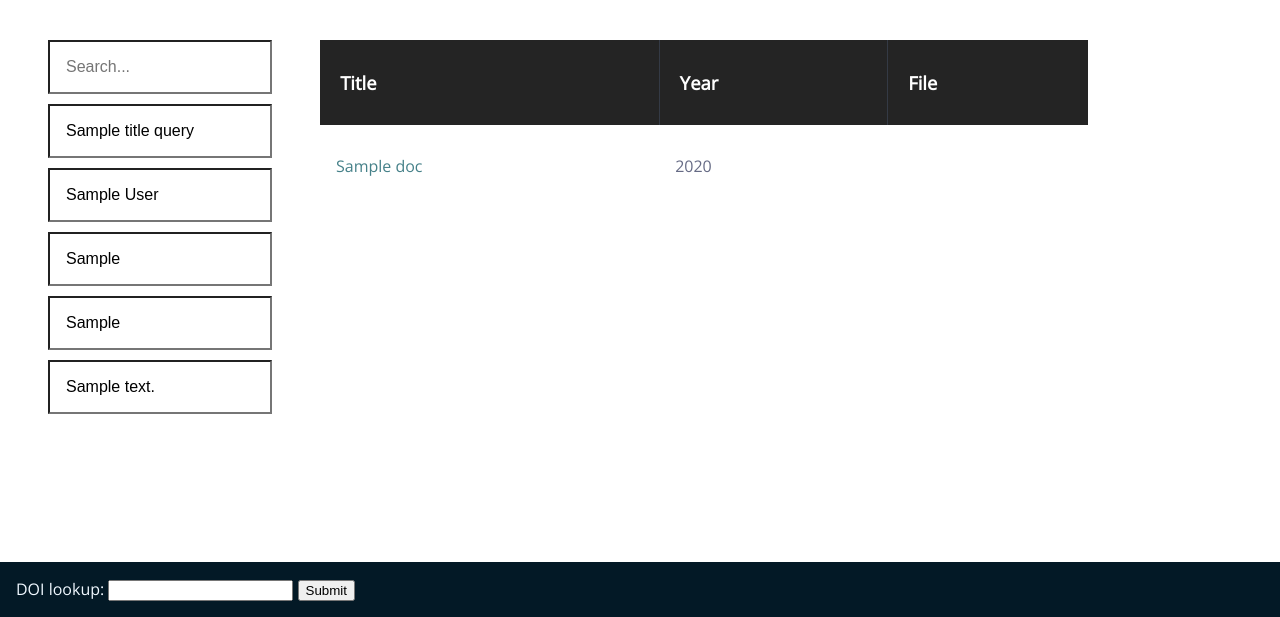
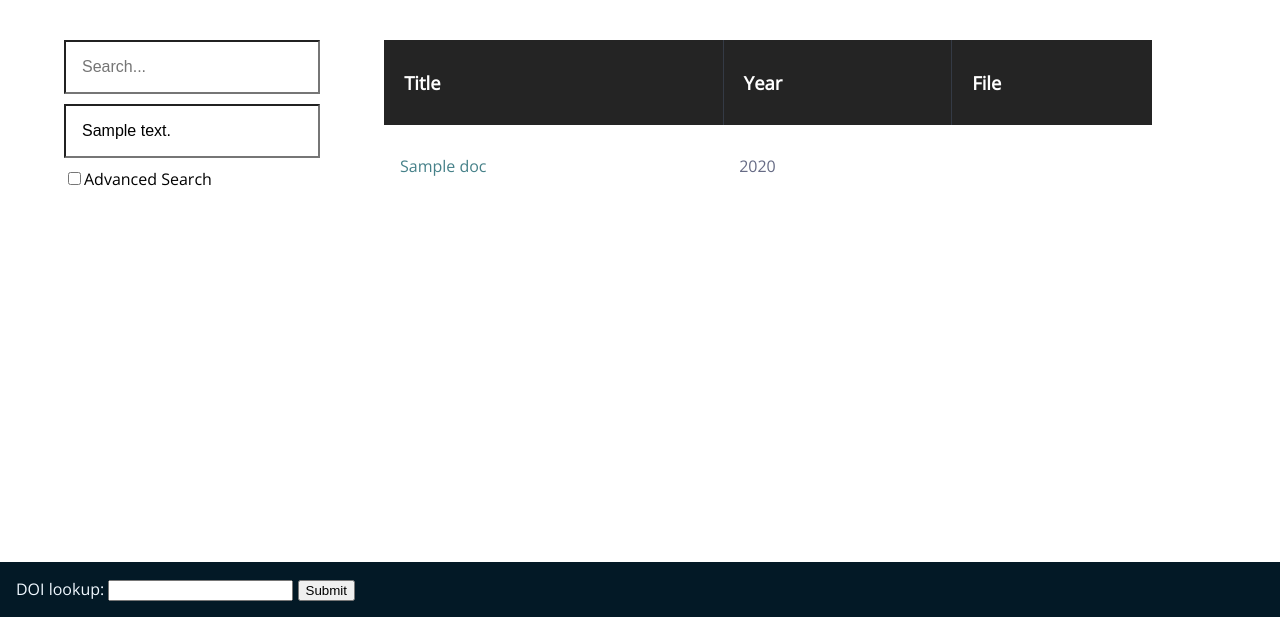
Before and after one commit to SageRalph/search-mendeley, a Flask app: template templates/library.html in a window 1280 px wide. Shown: the part 183-800 px from the top of the page. Run offline with Flask 2, Linux system fonts and the light colour scheme; the template is opened without the code that fills it: most values are stand-ins (such as "Sample title", 1, 10 or a date in 2020); parts of the project's set-up code (start-up, migrations or seed data) failed here and were passed over.

Commit message:
Advanced Search Toggle

```diff
--- a/app.py
+++ b/app.py
@@ -51,15 +51,14 @@ def list_documents():
     sourceQuery = request.args.get('sourceQuery') or ''
     abstractQuery = request.args.get('abstractQuery') or ''
     noteQuery = request.args.get('noteQuery') or ''
+    advancedSearch = request.args.get('advancedSearch')
 
     mendeley_session = get_session_from_cookies()
 
     docs = []
 
-    advanced = titleQuery or authorQuery or sourceQuery or abstractQuery
-
     # Get iterator for user's document library
-    if advanced:
+    if advancedSearch and (titleQuery or authorQuery or sourceQuery or abstractQuery):
         docsIter = mendeley_session.documents.advanced_search(
             title=titleQuery,
             author=authorQuery,
@@ -95,11 +94,13 @@ def list_documents():
     return render_template(
         'library.html',
         docs=docs,
+        query=query,
         titleQuery=titleQuery,
         authorQuery=authorQuery,
         sourceQuery=sourceQuery,
         abstractQuery=abstractQuery,
-        noteQuery=noteQuery)
+        noteQuery=noteQuery,
+        advancedSearch=advancedSearch)
 
 
 @app.route('/document')
--- /dev/null
+++ b/static/library.js
@@ -0,0 +1,11 @@
+
+function toggleAdvSearch() {
+    var advancedSearch = document.getElementById("advancedSearchToggle").checked;
+    if (advancedSearch) {
+        document.getElementById("simSearch").hidden = true;
+        document.getElementById("advSearch").className = '';
+    } else {
+        document.getElementById("simSearch").hidden = false;
+        document.getElementById("advSearch").className = 'hidden';
+    }
+}
--- a/static/style.css
+++ b/static/style.css
@@ -39,14 +39,15 @@ header>img, header>h1{
 }
 
 nav{
-    width: 25%;
+    width: 20%;
     float: left;
+    padding:0 5%;
     margin-top: 40px;
 }
 
 input[type=search] {
-    width:70%;
-    margin: 0 15% 10px 15%;
+    width:100%;
+    margin: 0 0 10px 0;
     padding: 1em;
     font-size: 1em;
     border-style: inset;
@@ -72,3 +73,7 @@ header, footer{
     background: #031926;
     color: aliceblue;
 }
+
+.hidden{
+    display:none;
+}
--- a/templates/library.html
+++ b/templates/library.html
@@ -7,6 +7,7 @@
     <link rel=stylesheet type=text/css href="{{ url_for('static', filename='tables.css') }}">
     <link rel=stylesheet type=text/css href="{{ url_for('static', filename='style.css') }}">
     <script src="{{ url_for('static', filename='sorttable.js') }}"></script>
+    <script src="{{ url_for('static', filename='library.js') }}"></script>
 </head>
 
 <body>
@@ -19,12 +20,15 @@
 
     <nav>
         <form action="/library" method="GET">
-            <input type="search" name="query" placeholder="Search..." value="{{query}}">
-            <input type="search" name="titleQuery" placeholder="Search By Title..." value="{{titleQuery}}">
-            <input type="search" name="authorQuery" placeholder="Search By Author..." value="{{authorQuery}}">
-            <input type="search" name="sourceQuery" placeholder="Search By Source..." value="{{sourceQuery}}">
-            <input type="search" name="abstractQuery" placeholder="Search Abstracts..." value="{{abstractQuery}}">
+            <input id='simSearch' type="search" name="query" placeholder="Search..." value="{{query}}" {% if advancedSearch %} hidden {% endif %}>
+            <div id='advSearch' {% if not advancedSearch %} class='hidden' {% endif %}>
+                <input type="search" name="titleQuery" placeholder="Search By Title..." value="{{titleQuery}}">
+                <input type="search" name="authorQuery" placeholder="Search By Author..." value="{{authorQuery}}">
+                <input type="search" name="sourceQuery" placeholder="Search By Source..." value="{{sourceQuery}}">
+                <input type="search" name="abstractQuery" placeholder="Search Abstracts..." value="{{abstractQuery}}">
+            </div>
             <input type="search" name="noteQuery" placeholder="Search Annotations..." value="{{noteQuery}}">
+            <input id="advancedSearchToggle" type="checkbox" name="advancedSearch" {% if advancedSearch %} checked {% endif %} onclick="toggleAdvSearch();">Advanced Search</input>
             <input type="submit" style="display: none">
         </form>
     </nav>
```
